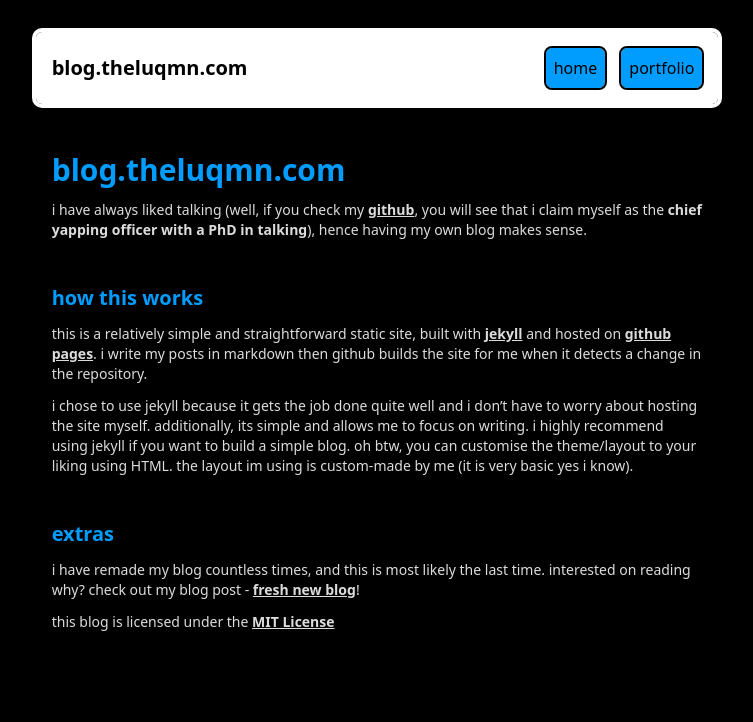
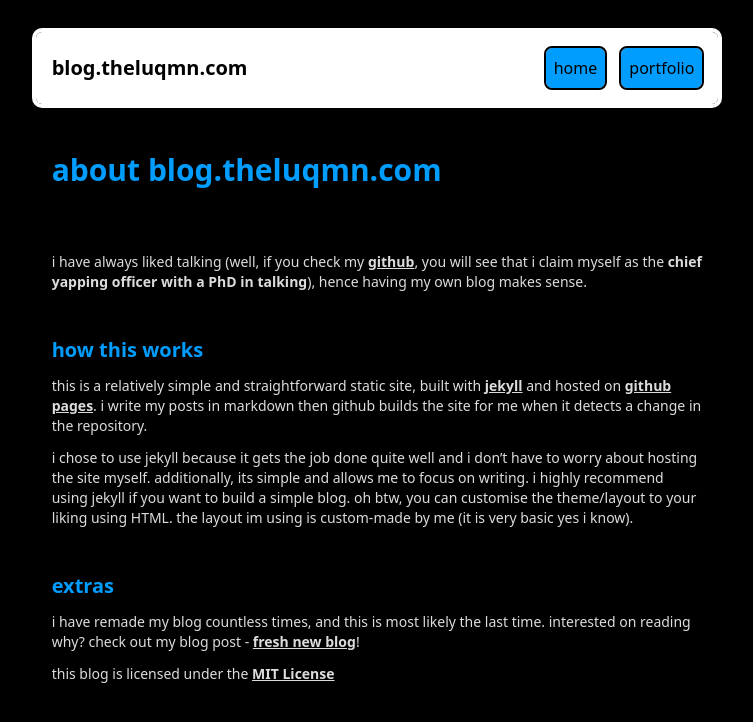
Before and after one commit to theluqmn/blog, a Jekyll site: the page built from about.md, in a window 1280 px wide. Shown: the top 722 px of the page, without its empty margins (263-1016 px from the left). Built offline with Jekyll 4.4.1, drawn with Linux system fonts in a browser that asks for light colours; nearby versions of some CDN libraries; our own code applies the rules of GitHub Pages for plain Markdown files.

Commit message:
some changes to HTML

```diff
--- a/_layouts/index.html
+++ b/_layouts/index.html
@@ -32,6 +32,13 @@
                 </div>
             </div>
 
+            <!--header-->
+            <div class="p-4 flex flex-col gap-4 items-start">
+                <h1 class="text-3xl text-[rgb(0,157,255)] font-bold">
+                    {{ page.title }}
+                </h1>
+            </div>
+
             <!--content-->
             <div class="
             p-4
--- a/about.md
+++ b/about.md
@@ -1,11 +1,10 @@
 ---
 layout: index
 section: "about"
+title: about blog.theluqmn.com
 description: "my personal blog where i share what i think deserves to be on the internet"
 permalink: "/about"
 ---
-
-# blog.theluqmn.com
 
 i have always liked talking (well, if you check my [github](https://github.com/theluqmn), you will see that i claim myself as the **chief yapping officer with a PhD in talking**), hence having my own blog makes sense.
 
```
Also changed, not shown: index.md (+2 -3 lines).
